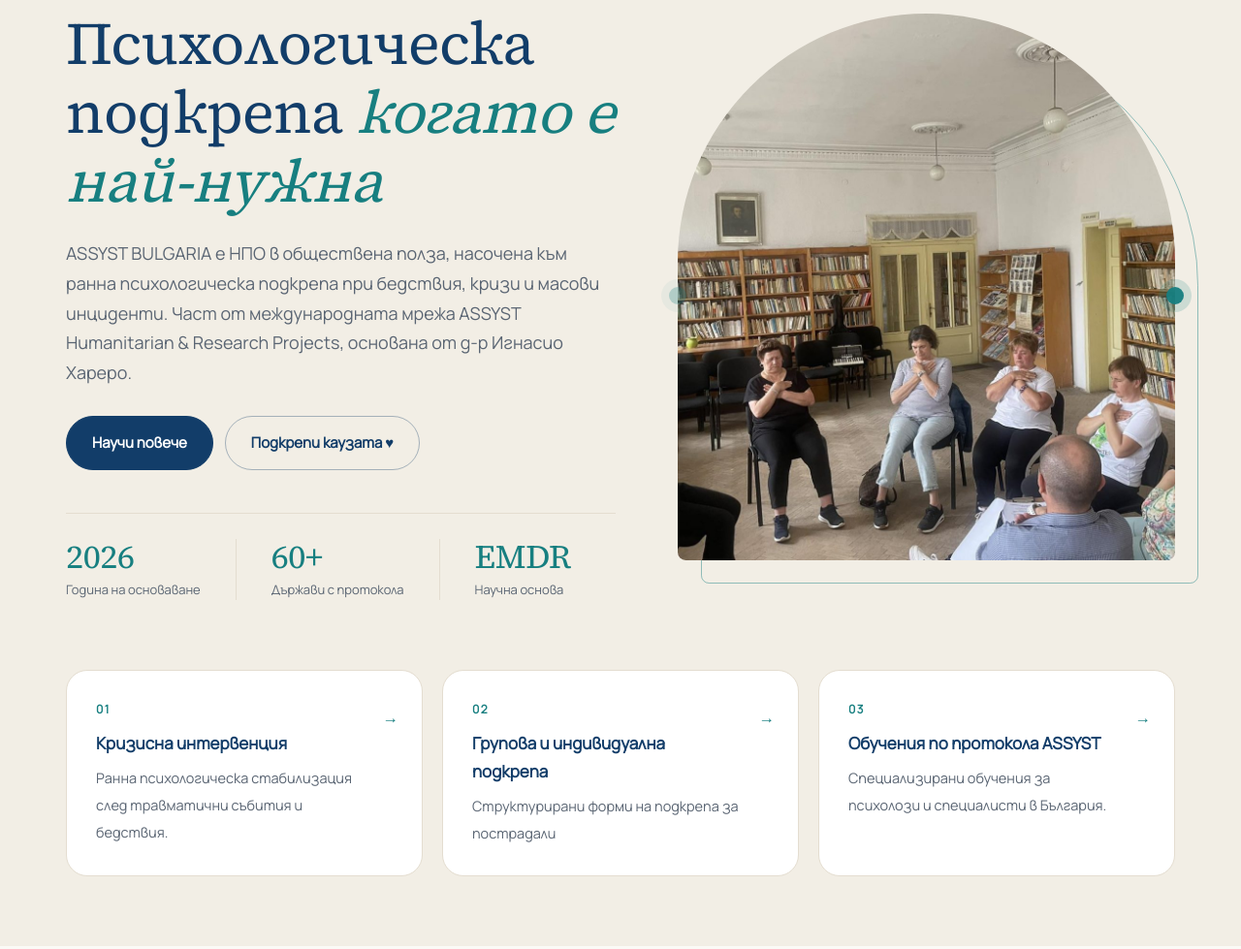
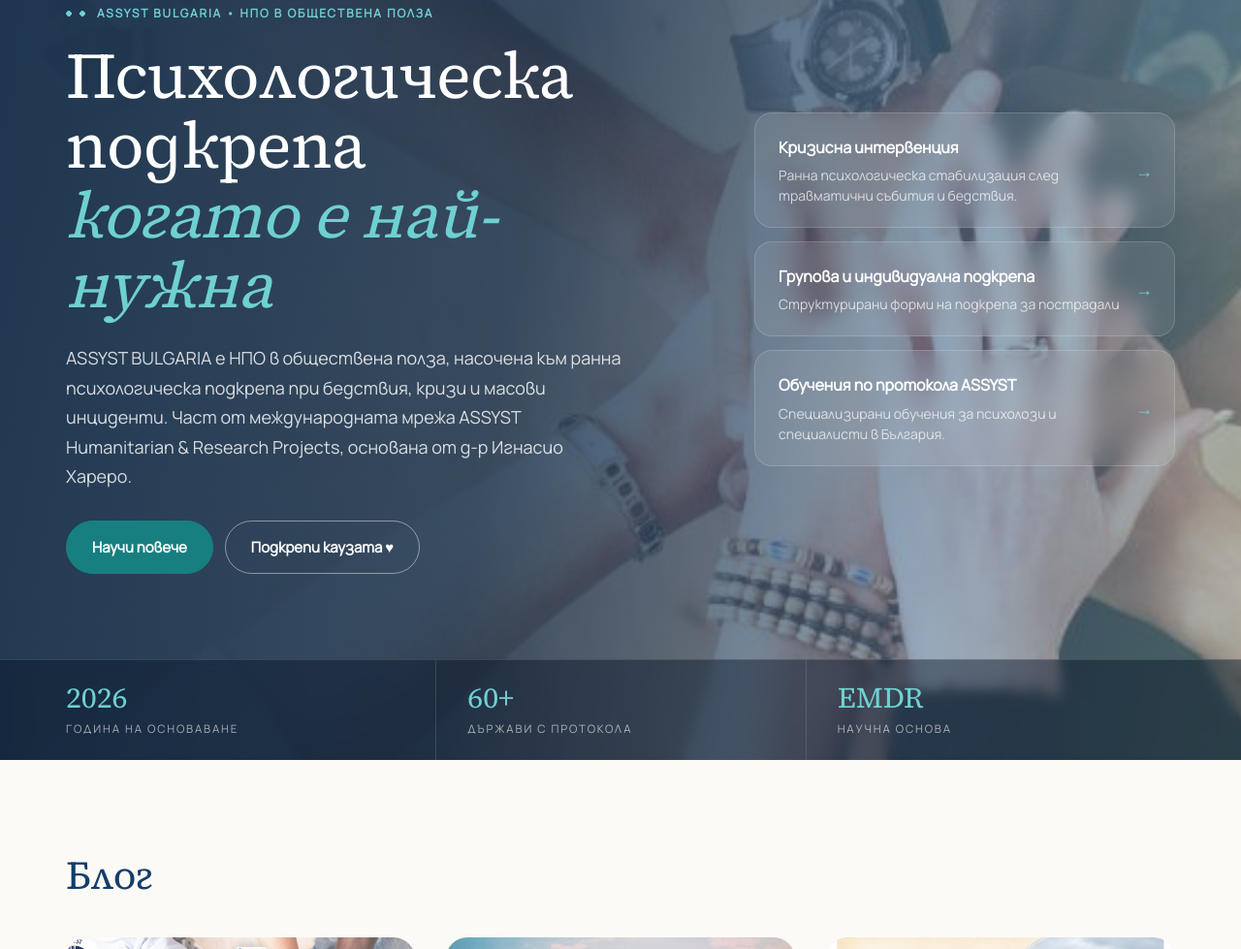
Before and after one commit to bgyordan/assyst-site, an Astro site: page / in a window 1280 px wide. Shown: the part 221-1200 px from the top of the page at 97% size. Built offline with nearby package versions, Linux system fonts and the light colour scheme; Astro itself is replaced by a stand-in of ours.

Commit message:
Начален екран: голяма снимка с тъмен преход и стъклени карти; без арки
Co-Authored-By: Claude Opus 5.5 <noreply@anthropic.com>
Claude-Session: https://claude.ai/code/session_01RTbGH6jYrHdJDw3nhEjGKc

```diff
--- a/src/components/Hero.astro
+++ b/src/components/Hero.astro
@@ -5,35 +5,25 @@ const isImage = hero.style === 'image' && hero.image;
 ---
 {isImage ? (
   <section class="hero-img">
+    <img class="hero-bg" src={hero.image} alt="" fetchpriority="high" />
+    <div class="hero-shade" aria-hidden="true"></div>
     <div class="wrap hero-img-in">
       <div class="hero-left">
         {hero.label && <div class="label">{hero.label}</div>}
         <h1 set:html={accent(hero.title)} />
         {hero.text && <div class="hero-text" set:html={md(hero.text)} />}
-        {hero.buttons && <div class="btns">{hero.buttons.map((b) => <a class={b.outline ? 'btn ghost-dark' : 'btn'} href={b.link}>{b.text}</a>)}</div>}
-        {hero.stats && (
-          <dl class="hero-stats">{hero.stats.map((s) => <div><dt>{s.label}</dt><dd>{s.value}</dd></div>)}</dl>
-        )}
+        {hero.buttons && <div class="btns">{hero.buttons.map((b) => <a class={b.outline ? 'btn ghost' : 'btn'} href={b.link}>{b.text}</a>)}</div>}
       </div>
-      <figure class="hero-figure">
-        <img src={hero.image} alt="" fetchpriority="high" />
-        <span class="hero-orb hero-orb-l" aria-hidden="true"></span>
-        <span class="hero-orb hero-orb-r" aria-hidden="true"></span>
-      </figure>
-    </div>
-    {hero.links && (
-      <div class="hero-links-band">
-        <div class="wrap hero-links">
-          {hero.links.map((l, i) => (
-            <a href={l.link} class="entry">
-              <span class="entry-num">{String(i + 1).padStart(2, '0')}</span>
-              <strong>{l.title}</strong>
-              <span class="entry-text">{l.text}</span>
-              <i aria-hidden="true">→</i>
-            </a>
+      {hero.links && (
+        <div class="hero-links">
+          {hero.links.map((l) => (
+            <a href={l.link} class="glass"><strong>{l.title}</strong><span>{l.text}</span><i aria-hidden="true">→</i></a>
           ))}
         </div>
-      </div>
+      )}
+    </div>
+    {hero.stats && (
+      <dl class="hero-stats"><div class="wrap">{hero.stats.map((s) => <div><dt>{s.label}</dt><dd>{s.value}</dd></div>)}</div></dl>
     )}
   </section>
 ) : (
--- a/src/content/pages/home.yml
+++ b/src/content/pages/home.yml
@@ -3,7 +3,7 @@ slug: home
 description: ASSYST BULGARIA е НПО в обществена полза за ранна психологическа подкрепа и EMDR терапия при бедствия, кризи и масови инциденти.
 hero:
   style: image
-  image: /uploads/2026/05/viber_image_2023-06-04_03-17-57-323-1536x1152.jpg
+  image: /uploads/2026/05/viber_image_2026-05-31_13-56-42-142.jpg
   label: ASSYST Bulgaria • НПО в обществена полза
   title: Психологическа подкрепа *когато е най-нужна*
   text: ASSYST BULGARIA е НПО в обществена полза, насочена към ранна психологическа подкрепа при бедствия, кризи и масови инциденти. Част от международната мрежа ASSYST Humanitarian & Research Projects, основана от д-р Игнасио Хареро.
--- a/src/styles/site.css
+++ b/src/styles/site.css
@@ -38,7 +38,7 @@ p { margin: 0 0 1em; }
 .bilateral i { width: 6px; height: 6px; border-radius: 50%; background: currentColor; animation: bilat 2.4s ease-in-out infinite; }
 .bilateral i + i { animation-delay: 1.2s; }
 @keyframes bilat { 0%, 100% { opacity: .25; } 50% { opacity: 1; } }
-@media (prefers-reduced-motion: reduce) { .bilateral i, .hero-orb { animation: none !important; } html { scroll-behavior: auto; } }
+@media (prefers-reduced-motion: reduce) { .bilateral i { animation: none !important; } html { scroll-behavior: auto; } }
 
 /* crisis strip */
 .crisis { background: var(--dark); color: rgba(255, 255, 255, .86); font-size: 13px; }
@@ -86,46 +86,34 @@ p { margin: 0 0 1em; }
 .btn.light:hover { background: var(--teal-l); border-color: var(--teal-l); color: var(--dark); }
 
 /* home hero */
-.hero-img { position: relative; background: var(--bg); overflow: hidden; }
-.hero-img-in { display: grid; grid-template-columns: 1.05fr .95fr; gap: 64px; align-items: center; padding-top: 72px; padding-bottom: 72px; }
-.hero-img h1 { margin-bottom: 24px; }
-.hero-text { font-size: 18px; color: var(--muted); max-width: 580px; }
+.hero-img { position: relative; overflow: hidden; color: #fff; background: var(--dark); isolation: isolate; }
+.hero-bg { position: absolute; inset: 0; width: 100%; height: 100%; object-fit: cover; object-position: 70% 50%; z-index: -2; transform: scale(1.04); filter: saturate(.9); }
+.hero-shade { position: absolute; inset: 0; z-index: -1; background:
+  linear-gradient(100deg, rgba(15, 41, 68, .94) 0%, rgba(15, 41, 68, .82) 42%, rgba(18, 61, 105, .45) 75%, rgba(23, 127, 128, .25) 100%),
+  radial-gradient(60% 80% at 85% 10%, rgba(111, 208, 209, .18), transparent 70%); }
+.hero-img-in { display: grid; grid-template-columns: 1.25fr .85fr; gap: 72px; align-items: center; padding-top: 104px; padding-bottom: 88px; }
+.hero-img .label { color: var(--teal-l); }
+.hero-img h1 { color: #fff; margin-bottom: 24px; font-size: clamp(2.5rem, 5.2vw, 4.3rem); line-height: 1.08; }
+.hero-img h1 em { color: var(--teal-l); display: block; }
+.hero-text { font-size: 18px; color: rgba(255, 255, 255, .82); max-width: 580px; }
 .hero-text p:last-child { margin-bottom: 0; }
-.hero-stats { display: grid; grid-template-columns: repeat(3, auto); justify-content: start; gap: 0; margin: 44px 0 0; padding-top: 26px; border-top: 1px solid var(--line); }
-.hero-stats div { display: flex; flex-direction: column-reverse; padding-right: 36px; margin-right: 36px; border-right: 1px solid var(--line); }
-.hero-stats div:last-child { border: 0; margin: 0; padding: 0; }
-.hero-stats dd { margin: 0; font-family: var(--head); font-weight: 700; font-size: 30px; color: var(--navy); line-height: 1.1; letter-spacing: var(--head-ls); }
-.hero-stats dd { font-weight: 400; font-size: 34px; color: var(--teal); }
-.hero-stats dt { font-size: 13px; color: var(--muted); margin-top: 4px; }
-.hero-figure { position: relative; margin: 0; }
-.hero-figure img { width: 100%; aspect-ratio: 4 / 3.6; object-fit: cover; border-radius: var(--r-lg); }
-.hero-orb { position: absolute; top: 50%; width: 18px; height: 18px; border-radius: 50%; background: var(--teal); box-shadow: 0 0 0 8px color-mix(in srgb, var(--teal) 18%, transparent); animation: bilat 2.4s ease-in-out infinite; }
-.hero-orb-l { left: -9px; }
-.hero-orb-r { right: -9px; animation-delay: 1.2s; }
-
-/* direction A: edge-to-edge photo on the right */
-/* direction B: arch-shaped photo on warm paper */
-.hero-img { background: var(--paper); }
-.hero-figure img { aspect-ratio: 4 / 4.4; border-radius: 999px 999px var(--r-lg) var(--r-lg); }
-.hero-figure::before { content: ''; position: absolute; inset: 24px -24px -24px 24px; border: 1.5px solid color-mix(in srgb, var(--teal) 45%, transparent); border-radius: 999px 999px var(--r-lg) var(--r-lg); z-index: 0; }
-.hero-figure img { position: relative; z-index: 1; }
-.hero-orb { z-index: 2; }
-
-.hero-links-band { border-top: 1px solid var(--line); background: var(--bg); }
-.hero-links { display: grid; grid-template-columns: repeat(3, 1fr); }
-.entry { position: relative; display: block; padding: 34px 56px 34px 0; text-decoration: none; color: inherit; transition: color .2s; }
-.entry + .entry { padding-left: 36px; border-left: 1px solid var(--line); }
-.entry-num { display: block; font-size: 12px; font-weight: 700; color: var(--teal); letter-spacing: .12em; margin-bottom: 10px; }
-.entry strong { display: block; font-size: 17px; color: var(--navy); margin-bottom: 6px; }
-.entry-text { font-size: 14.5px; color: var(--muted); }
-.entry i { position: absolute; right: 24px; top: 34px; font-style: normal; color: var(--teal); transition: transform .2s; }
-.entry:hover strong { color: var(--teal); }
-.entry:hover i { transform: translateX(4px); }
-.hero-links-band { background: var(--paper); border: 0; padding-bottom: 72px; }
-.hero-links { gap: 20px; }
-.entry { background: #fff; border-radius: var(--r); padding: 30px 56px 30px 30px; border: 1px solid var(--line); }
-.entry + .entry { padding-left: 30px; border-left: 1px solid var(--line); }
-.entry:hover { border-color: var(--teal); }
+.hero-text strong { color: #fff; }
+.hero-img .btn { background: var(--teal); border-color: var(--teal); }
+.hero-img .btn:hover { background: #fff; border-color: #fff; color: var(--navy); }
+.hero-img .btn.ghost { background: transparent; color: #fff; border-color: rgba(255, 255, 255, .45); }
+.hero-img .btn.ghost:hover { background: rgba(255, 255, 255, .12); border-color: #fff; color: #fff; }
+.hero-links { display: grid; gap: 14px; }
+.glass { position: relative; display: block; padding: 22px 56px 22px 24px; border-radius: 18px; background: rgba(255, 255, 255, .08); border: 1px solid rgba(255, 255, 255, .16); backdrop-filter: blur(12px); -webkit-backdrop-filter: blur(12px); color: #fff; text-decoration: none; transition: background .25s, transform .25s, border-color .25s; }
+.glass:hover { background: rgba(255, 255, 255, .15); border-color: rgba(111, 208, 209, .6); color: #fff; transform: translateX(6px); }
+.glass strong { display: block; font-size: 16px; margin-bottom: 4px; }
+.glass span { display: block; font-size: 14px; color: rgba(255, 255, 255, .72); line-height: 1.5; }
+.glass i { position: absolute; right: 22px; top: 50%; transform: translateY(-50%); font-style: normal; color: var(--teal-l); font-size: 18px; }
+.hero-stats { margin: 0; border-top: 1px solid rgba(255, 255, 255, .12); background: rgba(7, 22, 40, .45); backdrop-filter: blur(6px); }
+.hero-stats .wrap { display: grid; grid-template-columns: repeat(3, 1fr); }
+.hero-stats .wrap > div { display: flex; flex-direction: column-reverse; justify-content: flex-end; padding: 22px 0; }
+.hero-stats .wrap > div + div { padding-left: 32px; border-left: 1px solid rgba(255, 255, 255, .12); }
+.hero-stats dd { margin: 0; font-family: var(--head); font-size: 30px; color: var(--teal-l); line-height: 1.1; }
+.hero-stats dt { font-size: 11.5px; text-transform: uppercase; letter-spacing: .16em; color: rgba(255, 255, 255, .62); margin-top: 6px; }
 
 /* page hero */
 .hero { padding: 88px 0 72px; background: var(--paper); border-bottom: 1px solid var(--line); position: relative; overflow: hidden; }
@@ -263,7 +251,6 @@ a.card:hover { border-color: var(--teal); color: inherit; transform: translateY(
 .member { display: block; text-decoration: none; color: inherit; transition: transform .2s; }
 .member:hover { transform: translateY(-3px); color: inherit; }
 .member img { width: 100%; aspect-ratio: 4 / 5; object-fit: cover; border-radius: var(--r); margin-bottom: 18px; background: var(--line); }
-.member img { border-radius: 999px 999px var(--r) var(--r); }
 .member h3 { font-family: var(--head); font-weight: var(--head-w); font-size: 1.35rem; margin-bottom: 6px; }
 .member p { font-size: 14.5px; color: var(--muted); margin: 0; }
 .profile { display: grid; grid-template-columns: 300px 1fr; gap: 56px; padding: 56px 0; border-top: 1px solid var(--line); scroll-margin-top: 110px; }
@@ -366,10 +353,7 @@ a.doc:hover { background: var(--paper); color: inherit; }
   .nav .sub { display: block; position: static; border: 0; box-shadow: none; padding: 0 0 0 16px; background: transparent; }
   .donate { text-align: center; justify-content: center; }
   .hero-img-in, .hero-grid, .split, .mission, .contact-grid, .profile, .cta { grid-template-columns: 1fr; gap: 36px; }
-  .hero-figure { max-width: 560px; }
   .hero-links { grid-template-columns: 1fr; }
-  .entry + .entry { padding-left: 0; border-left: 0; border-top: 1px solid var(--line); }
-  .entry + .entry { padding-left: 30px; border-top: 1px solid var(--line); }
   .cards, .cards.cols-4, .posts { grid-template-columns: repeat(2, 1fr); }
   .cards.cols-6 { grid-template-columns: repeat(3, 1fr); }
   .st-timeline .card, .st-timeline .card:first-child, .st-timeline .card:last-child { border-radius: var(--r); border-right-width: 1px; }
@@ -389,12 +373,9 @@ a.doc:hover { background: var(--paper); color: inherit; }
   .brand img { height: 40px; }
   .hero-img-in { padding-top: 44px; padding-bottom: 48px; }
   .hero-text { font-size: 16.5px; }
-  .hero-stats { grid-template-columns: repeat(3, 1fr); }
-  .hero-stats div { padding-right: 12px; margin-right: 12px; }
+  .hero-stats .wrap > div + div { padding-left: 14px; }
   .hero-stats dd { font-size: 24px; }
-  .hero-stats dt { font-size: 12px; }
-  .hero-figure::before { inset: 14px -10px -14px 14px; }
-  .hero-orb-r { right: -6px; } .hero-orb-l { left: -6px; }
+  .hero-stats dt { font-size: 10px; letter-spacing: .1em; }
   .cards, .cards.cols-2, .cards.cols-4, .posts, .cform .row2 { grid-template-columns: 1fr; }
   .cards.cols-6 { grid-template-columns: repeat(2, 1fr); }
   .stats div + div { padding-left: 0; border-left: 0; border-top: 1px solid var(--line); }
```
